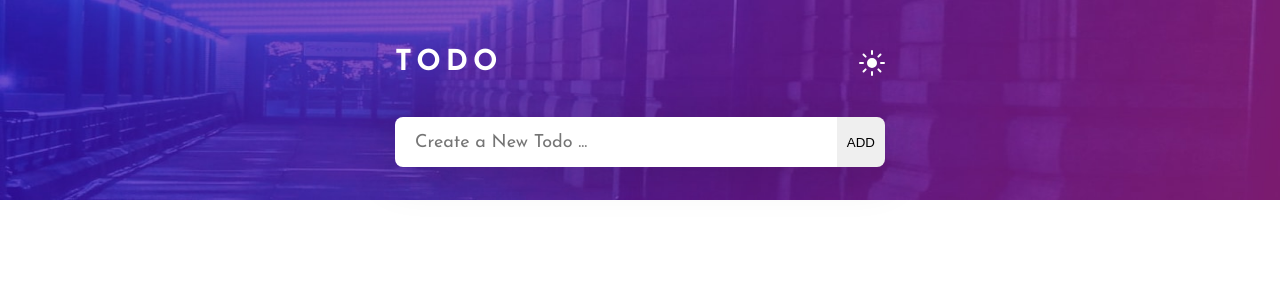
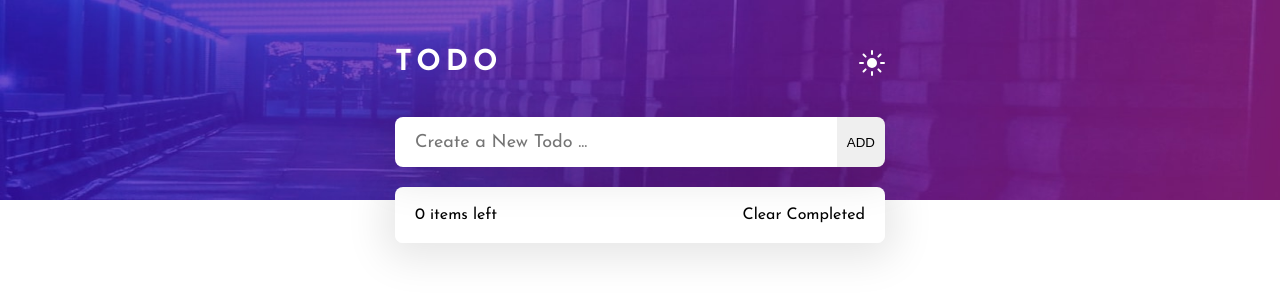
Before and after one commit to reza-talebii/react-projects, a React (Create React App) app: page / in a window 1280 px wide. Shown: the top 300 px of the page. Built offline with nearby package versions, Linux system fonts and the light colour scheme.

Commit message:
complete todo info

```diff
--- a/src/App.js
+++ b/src/App.js
@@ -1,10 +1,13 @@
+import classes from "./App.module.css";
+
 import Header from "./Layout/Header";
-import classes from "./App.module.css";
+import Main from "./Layout/Main";
 
 const App = () => {
   return (
     <section className={classes.container}>
       <Header />
+      <Main />
     </section>
   );
 };
--- a/src/Components/Todos/TodoINfo.jsx
+++ b/src/Components/Todos/TodoINfo.jsx
@@ -0,0 +1,15 @@
+import React from "react";
+import classes from "./TodoInfo.module.css";
+
+const TodoInfo = () => {
+  return (
+    <section className={classes["todo-list-info"]}>
+      <p>
+        <span>0</span> items left
+      </p>
+      <button>Clear Completed</button>
+    </section>
+  );
+};
+
+export default TodoInfo;
--- /dev/null
+++ b/src/Components/Todos/TodoInfo.module.css
@@ -0,0 +1,16 @@
+.todo-list-info {
+  display: flex;
+  justify-content: space-between;
+  align-items: center;
+  font-size: 16px;
+  padding: 20px;
+  background: #fff;
+}
+
+.todo-list-info button {
+  background: none;
+  border: none;
+  font-family: inherit;
+  font-size: inherit;
+  cursor: pointer;
+}
--- /dev/null
+++ b/src/Components/Todos/TodoWrapper.jsx
@@ -0,0 +1,13 @@
+import React from "react";
+import classes from "./TodoWrapper.module.css";
+import TodoInfo from "./TodoInfo";
+
+const TodoWrapper = () => {
+  return (
+    <section className={classes.todoWrapper}>
+      <TodoInfo />
+    </section>
+  );
+};
+
+export default TodoWrapper;
--- /dev/null
+++ b/src/Components/Todos/TodoWrapper.module.css
@@ -0,0 +1,6 @@
+.todoWrapper {
+  border-radius: 8px;
+  margin-top: 20px;
+  box-shadow: 0 5px 40px 10px rgb(0 0 0 / 10%);
+  overflow: hidden;
+}
--- a/src/Layout/Main.jsx
+++ b/src/Layout/Main.jsx
@@ -0,0 +1,13 @@
+import React from "react";
+
+import TodoWrapper from "../Components/Todos/TodoWrapper";
+
+const Main = () => {
+  return (
+    <main>
+      <TodoWrapper />
+    </main>
+  );
+};
+
+export default Main;
```
Also changed, not shown: src/Components/Todos/TodoSection.jsx (deleted).
